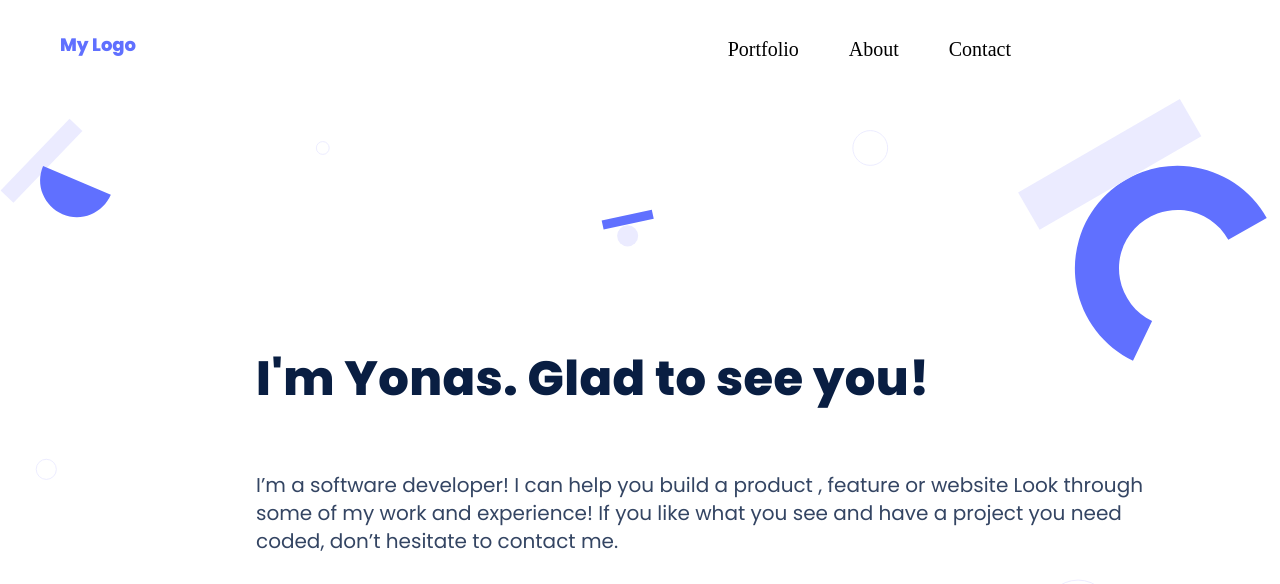
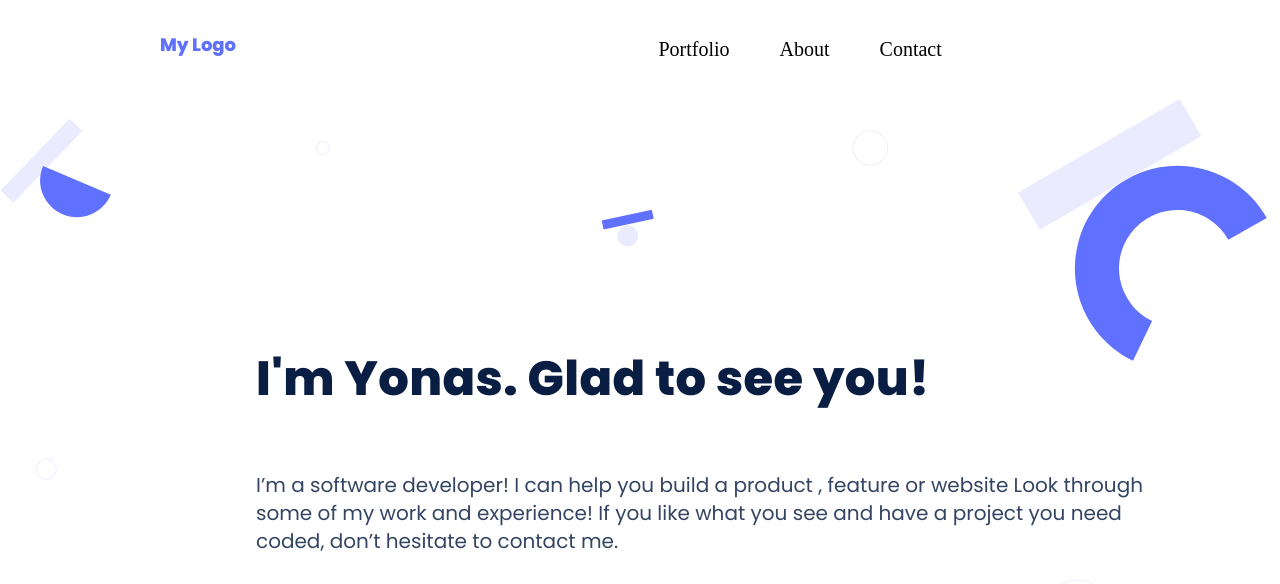
Before and after one commit to Yonasle/Personal_Portfolio, a website: page index.html in a window 1280 px wide. Shown: the top 584 px of the page. Drawn offline with Linux system fonts and the light colour scheme.

Commit message:
Add logo animation and fix it's position

```diff
--- a/style.css
+++ b/style.css
@@ -688,7 +688,7 @@ body {
   }
 
   .logo {
-    width: 50%;
+    white-space: nowrap;
     height: 30px;
     margin-left: 60px;
     margin-top: 30px;
@@ -702,6 +702,15 @@ body {
     text-align: center;
     color: #6070ff;
     text-decoration: none;
+  }
+
+  .logo {
+    transition-property: transform;
+    transition-duration: 1s;
+  }
+
+  .logo:hover {
+    transform: scale(1.2) rotate(360deg);
   }
 
   nav {
@@ -722,7 +731,9 @@ body {
     margin: 38px 25px;
     font-size: 20px;
   }
-
+  header {
+    padding-left: 100px;
+  }
   .headline {
     width: 100%;
     height: 720px;
```
